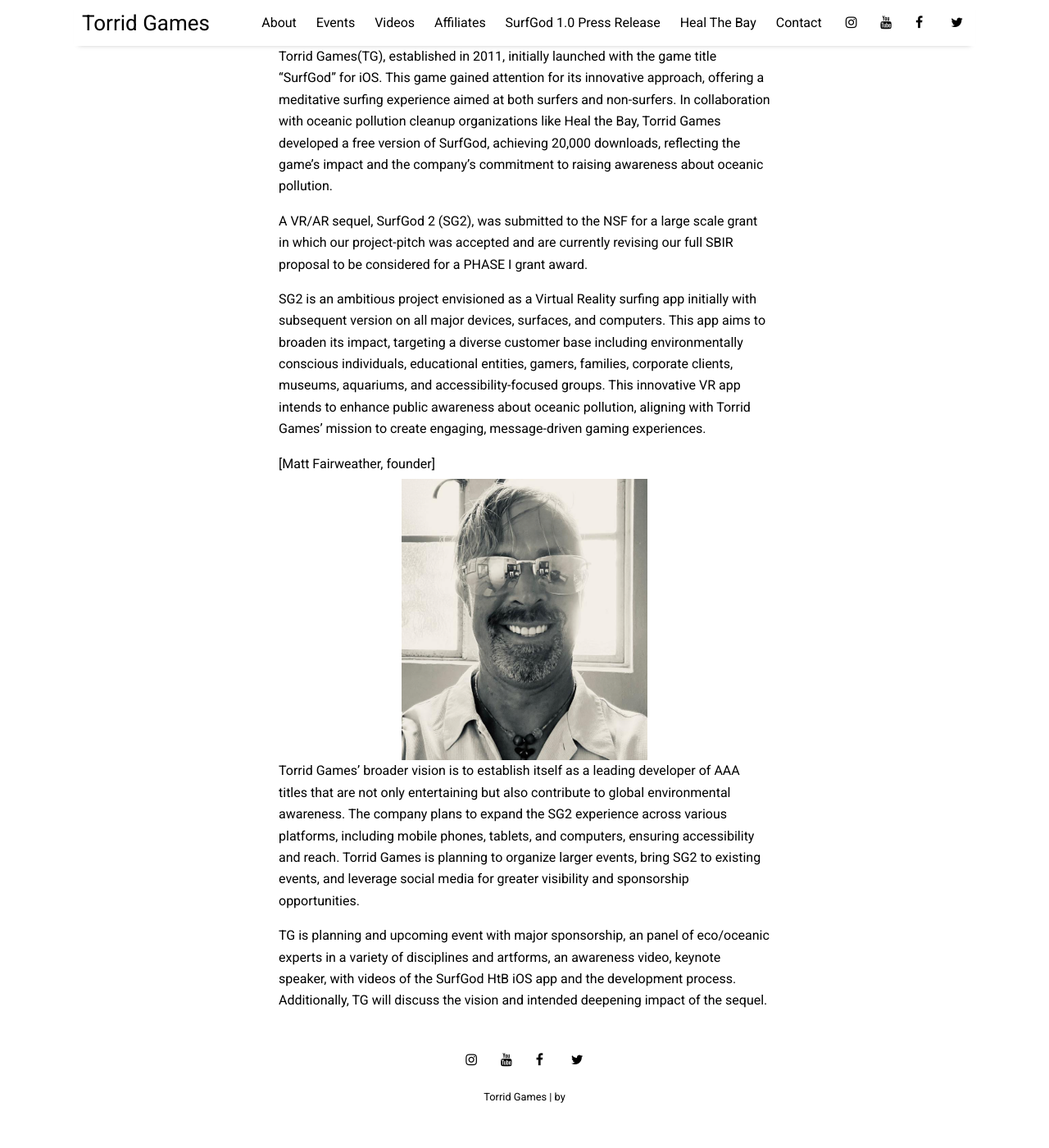
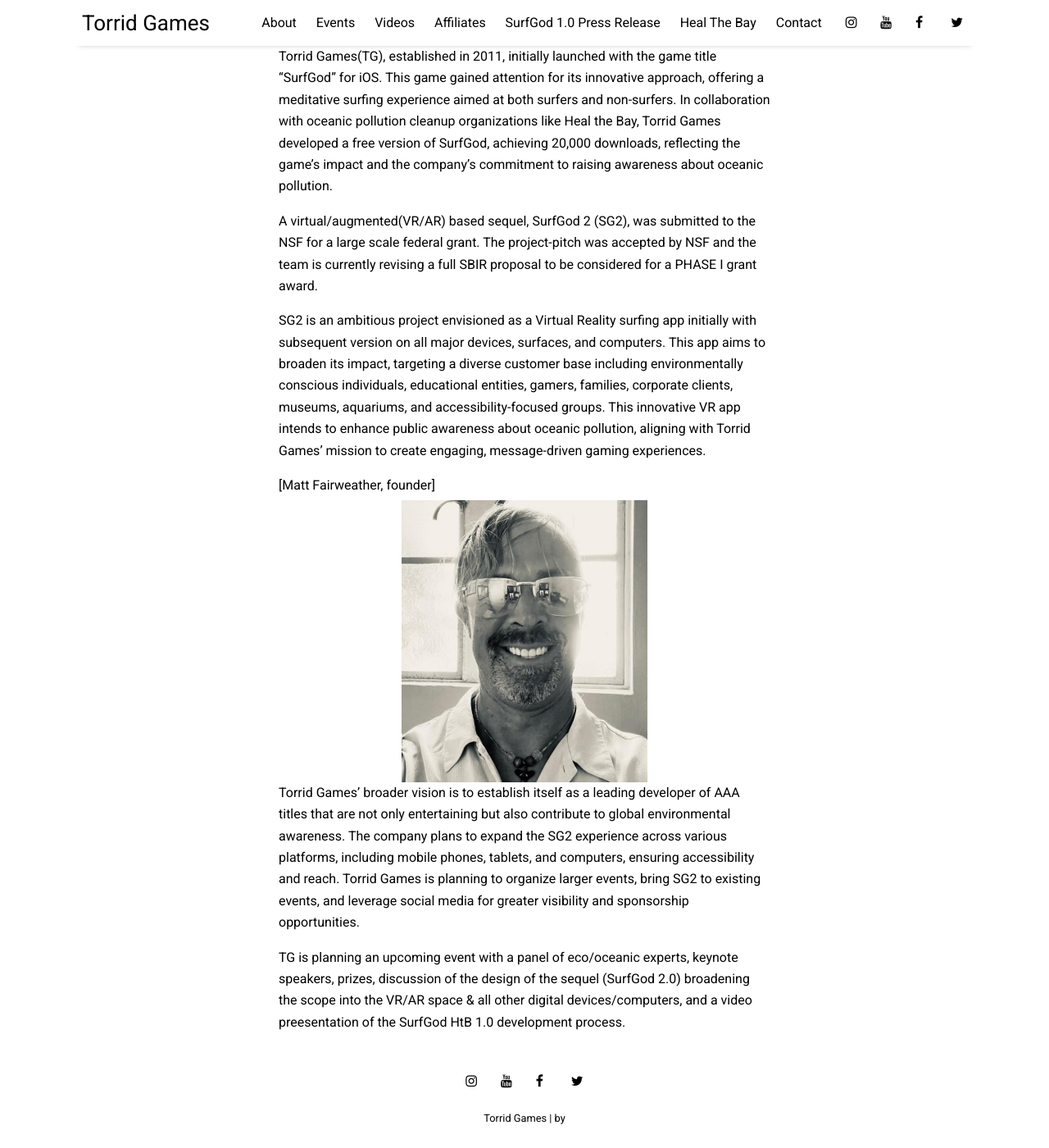
Before and after one commit to torridgames/torridgames.github.io, a Jekyll site: the page built from pages/about.md, in a window 1280 px wide and 1400 px high, scrolled down 225 px. Shown: the whole window at 82% size. Built offline with Jekyll 4.4.1, drawn with Linux system fonts in a browser that asks for light colours; nearby versions of some CDN libraries; before the commit the page ends 1601 px from its top, so only the background shows below that.

Commit message:
Update about.md

```diff
--- a/pages/about.md
+++ b/pages/about.md
@@ -8,11 +8,11 @@
 
 Torrid Games(TG), established in 2011, initially launched with the game title "SurfGod" for iOS. This game gained attention for its innovative approach, offering a meditative surfing experience aimed at both surfers and non-surfers. In collaboration with oceanic pollution cleanup organizations like Heal the Bay, Torrid Games developed a free version of SurfGod, achieving 20,000 downloads, reflecting the game's impact and the company's commitment to raising awareness about oceanic pollution.
 
-A VR/AR sequel, SurfGod 2 (SG2), was submitted to the NSF for a large scale grant in which our project-pitch was accepted and are currently revising our full SBIR proposal to be considered for a PHASE I grant award.
+A virtual/augmented(VR/AR) based sequel, SurfGod 2 (SG2), was submitted to the NSF for a large scale federal grant. The project-pitch was accepted by NSF and the team is currently revising a full SBIR proposal to be considered for a PHASE I grant award.
 
 SG2 is an ambitious project envisioned as a Virtual Reality surfing app initially with subsequent version on all major devices, surfaces, and computers. This app aims to broaden its impact, targeting a diverse customer base including environmentally conscious individuals, educational entities, gamers, families, corporate clients, museums, aquariums, and accessibility-focused groups. This innovative VR app intends to enhance public awareness about oceanic pollution, aligning with Torrid Games' mission to create engaging, message-driven gaming experiences.
 
 [Matt Fairweather, founder]<img src="assets/img/MF.png" style="width: 50%; height: 50%;">
 Torrid Games' broader vision is to establish itself as a leading developer of AAA titles that are not only entertaining but also contribute to global environmental awareness. The company plans to expand the SG2 experience across various platforms, including mobile phones, tablets, and computers, ensuring accessibility and reach. Torrid Games is planning to organize larger events, bring SG2 to existing events, and leverage social media for greater visibility and sponsorship opportunities.
 
-TG is planning and upcoming event with major sponsorship, an panel of eco/oceanic experts in a variety of disciplines and artforms, an awareness video, keynote speaker, with videos of the SurfGod HtB iOS app and the development process.  Additionally, TG will discuss the vision and intended deepening impact of the sequel.
+TG is planning an upcoming event with a panel of eco/oceanic experts, keynote speakers, prizes, discussion of the design of the sequel (SurfGod 2.0) broadening the scope into the VR/AR space & all other digital devices/computers, and a video preesentation of the SurfGod HtB 1.0 development process.
```
